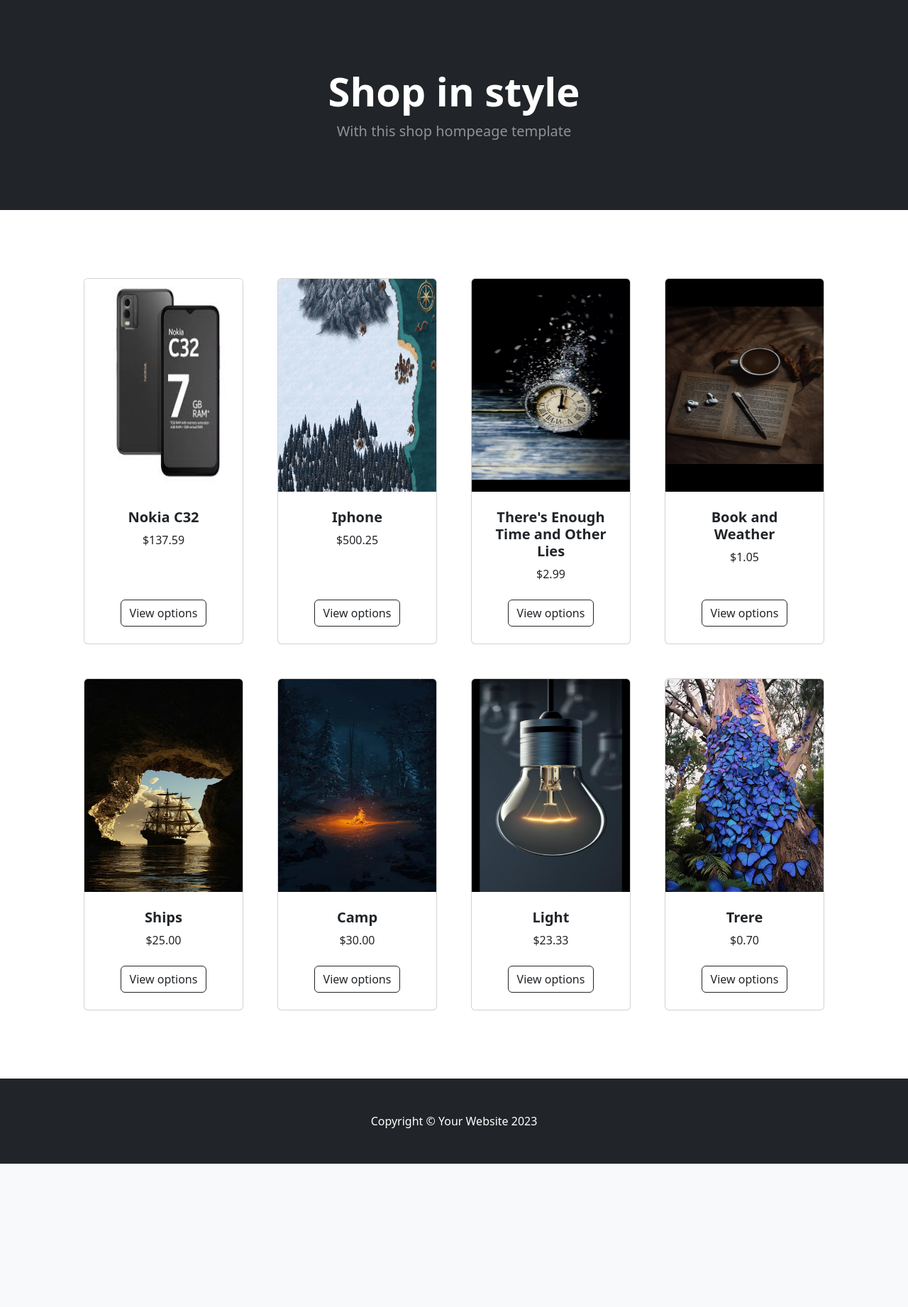
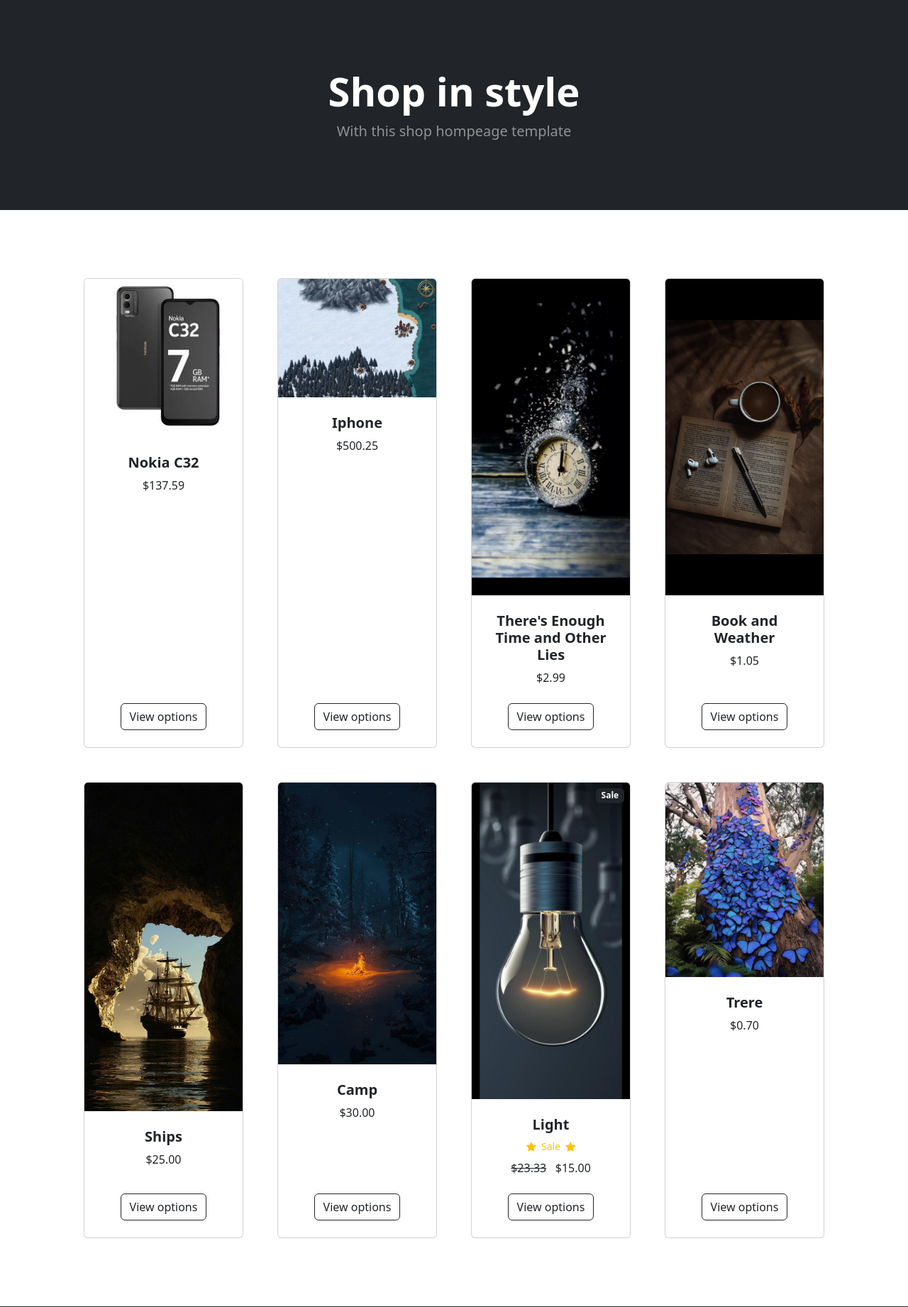
Before and after one commit to Kenoyugi5/E-commerce, a Django app: page / in a window 1280 px wide. Shown: the part 57-1899 px from the top of the page at 71% size. Before the commit the page ends 1697 px from the top, so only its background shows below. Run offline with Django 5.2, Linux system fonts and the light colour scheme; data comes from the database, SQL or seed files in the repository; both versions use the stored data as it was after the commit; some libraries are stand-ins or nearby versions.

Commit message:
Product Sales

```diff
--- a/store/models.py
+++ b/store/models.py
@@ -29,6 +29,9 @@
 	category = models.ForeignKey(Category, on_delete=models.CASCADE, default=1)
 	description = models.CharField(max_length=250, default='', blank=True, null=True)
 	image = models.ImageField(upload_to='uploads/product/')
+	# Add sales
+	is_sale = models.BooleanField(default=False)
+	sale_price = models.DecimalField(default=0, decimal_places=2, max_digits=6)
 
 	def __str__(self):
 		return self.name
--- a/store/templates/store/home.html
+++ b/store/templates/store/home.html
@@ -60,10 +60,41 @@
                 <div class="row gx-4 gx-lg-5 row-cols-2 row-cols-md-3 row-cols-xl-4 justify-content-center">
 
                     {% for product in products %}
+                        {% if product.is_sale %}
+                            <div class="col mb-5">
+                                <div class="card h-100">
+                                    <!-- Sale badge-->
+                                    <div class="badge bg-dark text-white position-absolute" style="top: 0.5rem; right: 0.5rem">Sale</div>
+                                    <!-- Product image-->
+                                    <img class="card-img-top" src="{{ product.image.url }}" alt="..." />
+                                    <!-- Product details-->
+                                    <div class="card-body p-4">
+                                        <div class="text-center">
+                                            <!-- Product name-->
+                                            <h5 class="fw-bolder">{{ product.name }}</h5>
+                                            <!--Sale-->
+                                            <div class="d-flex justify-content-center small text-warning mb-2">
+                                                <div class="bi-star-fill"></div>
+                                                &nbsp;&nbsp;Sale&nbsp;&nbsp;
+                                                <div class="bi-star-fill"></div>
+                                            </div>
+                                            <!-- Product price-->
+                                            <strike>${{ product.price }}</strike>
+                                            &nbsp;
+                                            ${{ product.sale_price }}
+                                        </div>
+                                    </div>
+                                    <!-- Product actions-->
+                                    <div class="card-footer p-4 pt-0 border-top-0 bg-transparent">
+                                        <div class="text-center"><a class="btn btn-outline-dark mt-auto" href="#">View options</a></div>
+                                    </div>
+                                </div>
+                            </div>
+                        {% else %}
                             <div class="col mb-5">
                                 <div class="card h-100">
                                     <!-- Product image-->
-                            <img class="card-img-top" src="{{ product.image.url }}" width="300" height="300" alt="..." />
+                                    <img class="card-img-top" src="{{ product.image.url }}"  alt="..." />
                                     <!-- Product details-->
                                     <div class="card-body p-4">
                                         <div class="text-center">
@@ -79,6 +110,7 @@
                                     </div>
                                 </div>
                             </div>
+                        {% endif %}
                     {% endfor %}
                 </div>
             </div>
```
Also changed, not shown: db.sqlite3, store/migrations/0002_alter_category_options_product_is_sale_and_more.py (added). Lines whose indentation alone changed are shown as unchanged.
